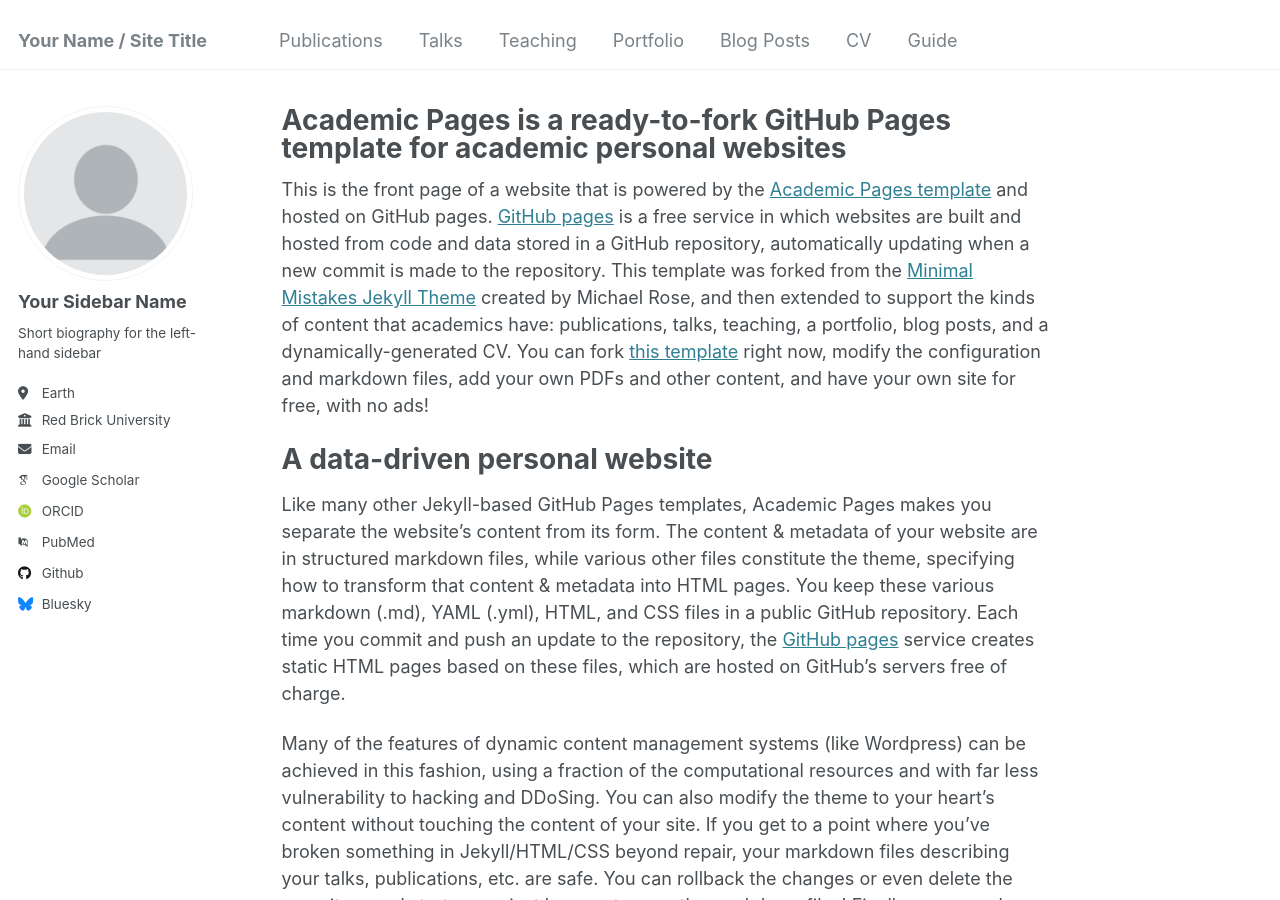
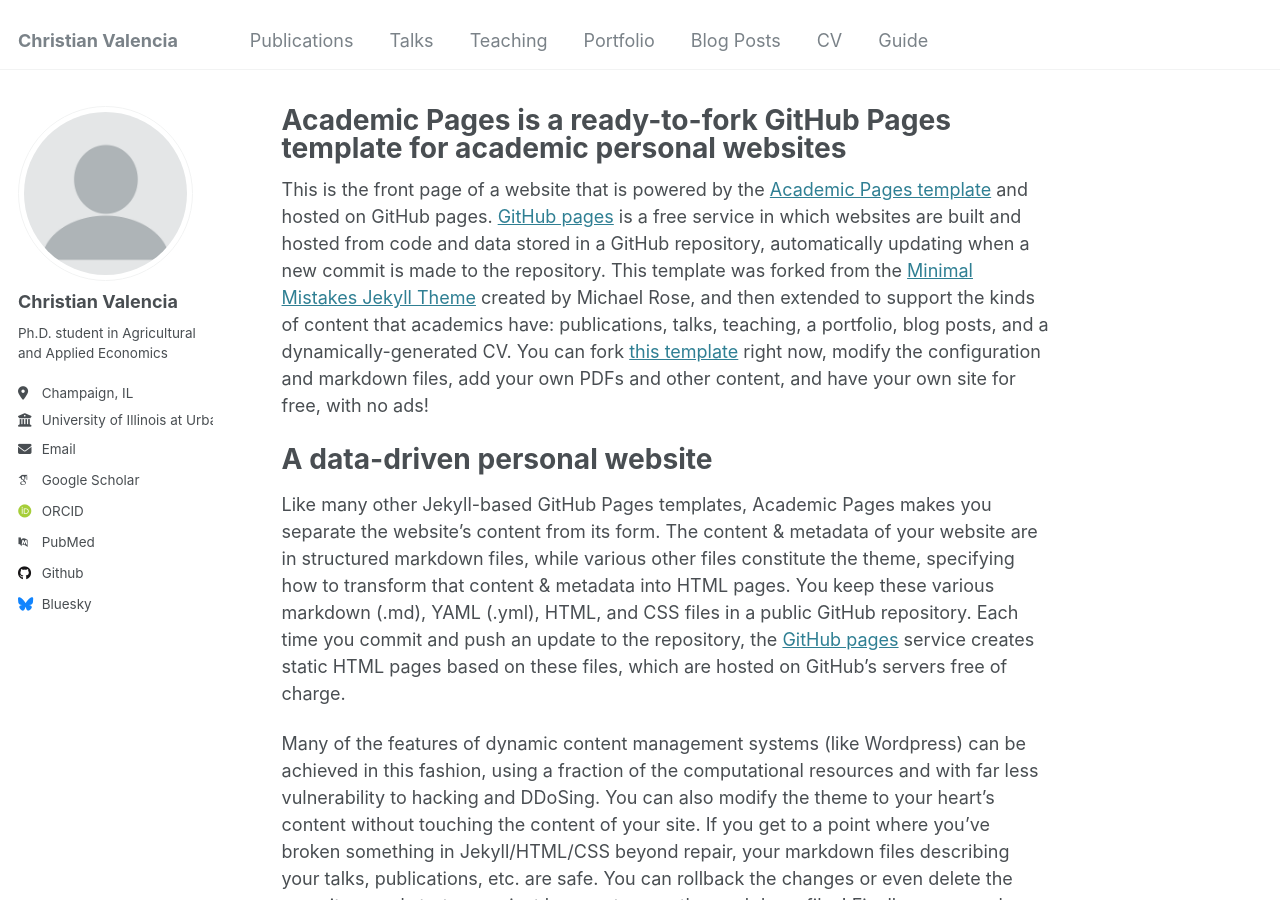
Before and after one commit to valenciac/valenciac.github.io, a Jekyll site: the page built from _pages/about.md, in a window 1280 px wide and 900 px high. Built offline with Jekyll 4.4.1, drawn with Linux system fonts in a browser that asks for light colours; some web fonts are replaced.

Commit message:
Update1 _config.yml

```diff
--- a/_config.yml
+++ b/_config.yml
@@ -8,7 +8,7 @@
 
 # Basic Site Settings
 locale                   : "en-US"
-title                    : "Your Name / Site Title"
+title                    : "Christian Valencia"
 title_separator          : "-"
 name                     : &name "Your Name"
 description              : &description "personal description"
@@ -22,13 +22,13 @@ repository               : "academicpages/academicpages.github.io"
 author:
   # Biographic information
   avatar           : "profile.png"
-  name             : "Your Sidebar Name"
+  name             : "Christian Valencia"
   pronouns         : # example: "she/her"
-  bio              : "Short biography for the left-hand sidebar"
-  location         : "Earth"
-  employer         : "Red Brick University"
+  bio              : "Ph.D. student in Agricultural and Applied Economics"
+  location         : "Champaign, IL"
+  employer         : "University of Illinois at Urbana-Champaign"
   uri              : # URL
-  email            : "none@example.org"
+  email            : "cav5@illinois.edu"
 
   # Academic websites
   arxiv            : # URL - Update with the correct link to your profile
```
